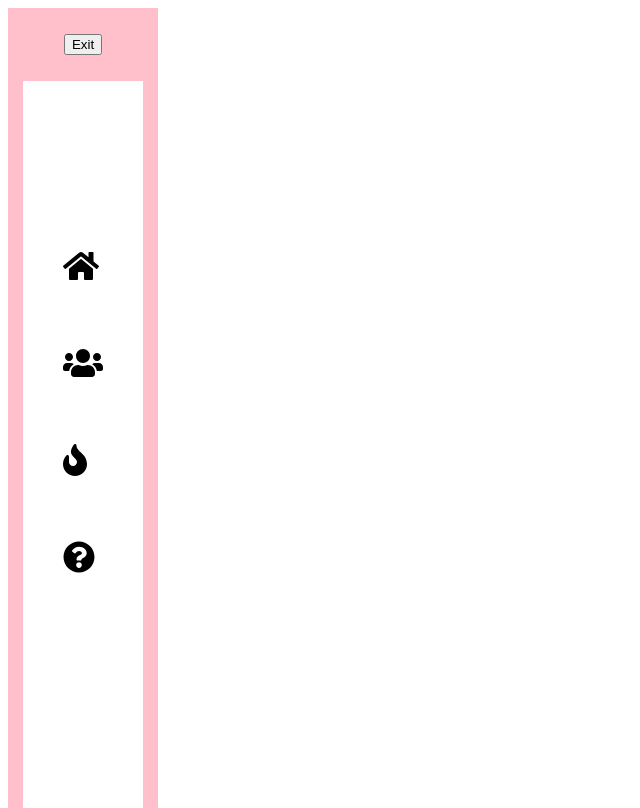
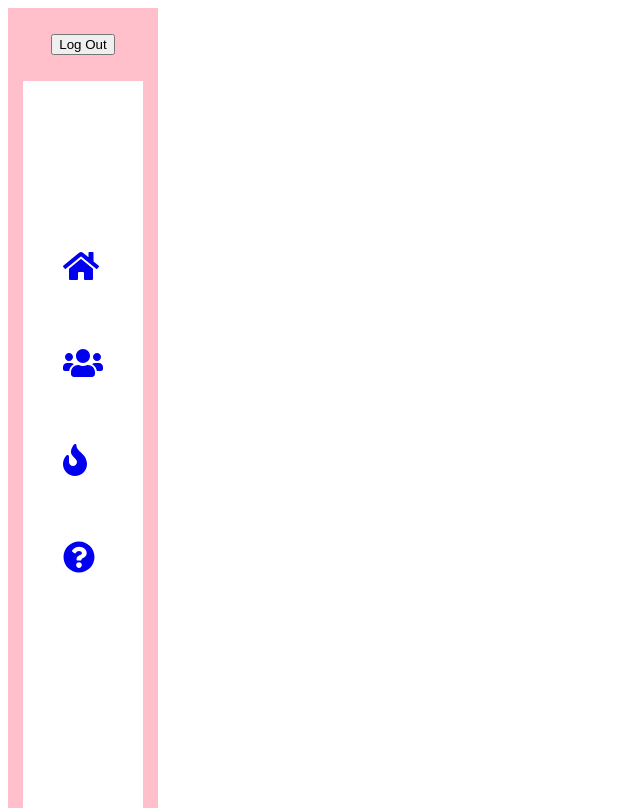
Before and after one commit to JessicaS97/Addiction-App, a React (Create React App) app: page /guest-home in a window 1280 px wide. Shown: the whole page, without its empty margins (0-640 px from the left). Built offline with nearby package versions, Linux system fonts and the light colour scheme.

Commit message:
Additional changes to manu bar

```diff
--- a/src/App.js
+++ b/src/App.js
@@ -6,6 +6,7 @@ import LandingPage from './Components/LandingPage/LandingPage'
 import Register from './Components/Register/Register'
 import LogIn from './Components/LogIn/LogIn'
 import GuestHome from './Components/GuestHome/GuestHome'
+import Main from './Components/Main/Main'
 
 class App extends React.Component {
 
@@ -25,6 +26,10 @@ class App extends React.Component {
             <Route path="/register" component={Register}/>
             <Route path="/login" component={LogIn}/>
             <Route path="/guest-home" component={GuestHome} />
+            <Route path="/main" component={Main}></Route>
+            <Route path="/main" component={Main}></Route>
+            <Route path="/main" component={Main}></Route>
+            <Route path="/main" component={Main}></Route>
           </Switch>
         </div>
       </Router>
--- /dev/null
+++ b/src/Components/Main/Main.js
@@ -0,0 +1,13 @@
+import React from 'react'
+
+class Main extends React.Component {
+    render() {
+        return(
+            <div>
+                <h1>Main</h1>
+            </div>
+        )
+    }
+}
+
+export default Main
--- a/src/Components/MenuBar/MenuBar.js
+++ b/src/Components/MenuBar/MenuBar.js
@@ -11,16 +11,17 @@ class MenuBar extends React.Component {
            <div className="menu">
             <div className="menubar-button">
                 <Link to="/">
-                        <button href="/">Exit
-                        </button>
+                    <button href="/">Log Out</button>
                 </Link>
             </div>
             <div className="menubar">
                 <ul>
-                        <li><FontAwesomeIcon icon={faHome} size="2x" /></li>
-                        <li><FontAwesomeIcon icon={faUsers} size="2x" /></li>
-                        <li><FontAwesomeIcon icon={faFire} size="2x" /></li>
-                        <li><FontAwesomeIcon icon={faQuestionCircle} size="2x" /></li>
+                    <Link to="/main">
+                        <li><a href="/"><FontAwesomeIcon icon={faHome} size="2x" /></a></li>
+                    </Link>
+                    <li><a href="/"><FontAwesomeIcon icon={faUsers} size="2x" /></a></li>
+                    <li><a href="/"><FontAwesomeIcon icon={faFire} size="2x" /></a></li>
+                    <li><a href="/"><FontAwesomeIcon icon={faQuestionCircle} size="2x" /></a></li>
                 </ul>
             </div>
         </div>
```
Lines whose indentation alone changed are shown as unchanged.
